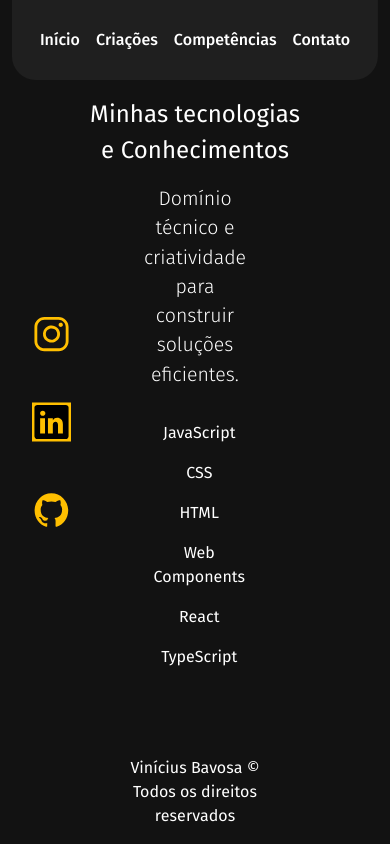
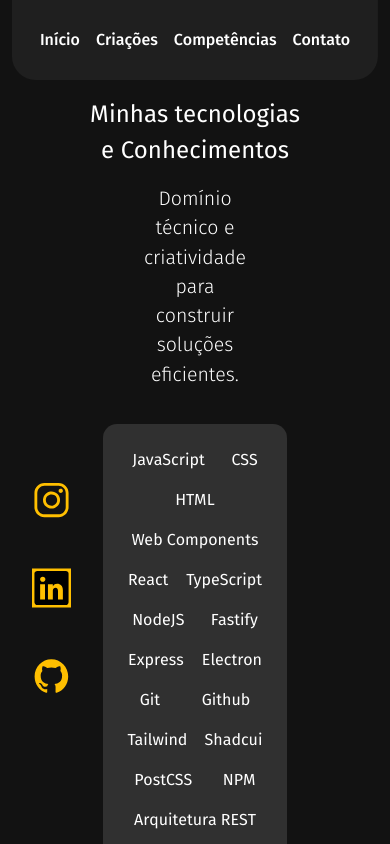
Before and after one commit to viniciusbavosa/MeuPortfolio, a React (Vite) app: page /skills in a window 390 px wide. Shown: the top 844 px of the page. Built offline with nearby package versions, Linux system fonts and the light colour scheme.

Commit message:
fix: responsiveness issue and minor changes

```diff
--- a/src/components/footer/footer.css
+++ b/src/components/footer/footer.css
@@ -3,7 +3,8 @@ footer {
   top: 0;
   left: 50%;
   transform: translateX(-50%);
-  padding: 1rem;
+  padding: 1em;
+  font-size: clamp(10px, 5vw, 14px);
   text-align: center;
 }
 
@@ -13,3 +14,9 @@ footer {
     bottom: 0;
   }
 }
+
+@container body (max-width: 320px) {
+  footer {
+    font-size: 10px;
+  }
+}
--- a/src/components/header/header.css
+++ b/src/components/header/header.css
@@ -83,3 +83,9 @@
     border-end-end-radius: 24px;
   }
 }
+
+@container body (max-width: 320px) {
+  .nav-items-wrapper {
+    font-size: 10px;
+  }
+}
--- a/src/index.css
+++ b/src/index.css
@@ -95,7 +95,7 @@ picture,
 svg,
 video {
   display: block;
-  max-width: 100%;
+  max-inline-size: 100%;
 }
 
 h1,
@@ -119,6 +119,11 @@ a {
 
 li {
   list-style: none;
+}
+
+button {
+  background-color: transparent;
+  border: none;
 }
 
 @media (prefers-reduced-motion: no-preference) {
--- a/src/pages/Contact/contact.tsx
+++ b/src/pages/Contact/contact.tsx
@@ -1,7 +1,7 @@
 export function Contact() {
   const mainTitle = "Entre em contato comigo!";
   const subtitle =
-    "Você pode me mandar uma mensagem através dos seguintes meios de comunicação.";
+    "Você pode me mandar uma mensagem através das redes sociais.";
 
   const social = [
     {
--- a/src/pages/Home/home.css
+++ b/src/pages/Home/home.css
@@ -9,10 +9,6 @@
   &:focus {
     transform: scale(1.2);
   }
-}
-
-.home-icon-wrapper {
-  display: none;
 }
 
 .home-img-wrapper {
@@ -34,25 +30,31 @@
   z-index: 1;
 
   .home-img-name {
-    font-size: 2rem;
+    font-size: clamp(1rem, 1vw, 3rem);
   }
 
   .home-img-age,
   .home-img-state {
-    font-size: 1.5rem;
+    font-size: clamp(1rem, 1vw, 2.3rem);
   }
 
   .home-img-hobbies {
     max-inline-size: var(--small-measure);
+    font-size: clamp(14px, 0.5vw, 2.3rem);
   }
 }
 
 .home-img-bg {
   grid-area: stack;
+  inline-size: clamp(200px, 25vw, 400px);
+  block-size: clamp(200px, 25vw, 400px);
 }
 
 .home-img-vinicius {
   grid-area: stack;
+  inline-size: clamp(200px, 25vw, 400px);
+  block-size: clamp(200px, 25vw, 400px);
+
   transform: translateY(5px);
   transition: 500ms 200ms ease-in-out;
   z-index: 2;
@@ -97,10 +99,11 @@
 
   .home-img-vinicius {
     transition: none;
+    opacity: 1;
 
     &:hover {
-      transform: translateY(5px);
-      opacity: initial;
+      transform: rotate(0) translateY(5px);
+      opacity: 1;
     }
   }
 
--- a/src/pages/Skills/skills.css
+++ b/src/pages/Skills/skills.css
@@ -1,18 +1,20 @@
 .skills-wrapper {
   display: flex;
-  flex-direction: column;
   flex-wrap: wrap;
   gap: 1rem;
-  max-inline-size: min(50%, var(--long-measure));
-  max-block-size: min(80vw, 500px);
+
+  background-color: #ffffff20;
+  border-radius: 14px;
+  padding: 1.5rem;
+
+  max-inline-size: min(80%, var(--long-measure));
   text-align: center;
-  padding: 1rem;
-  overflow-y: auto;
-  overscroll-behavior: contain;
-  scroll-behavior: smooth;
+
+  margin-block-start: max(5vw, 1rem);
 }
 
 .skill-item {
+  flex: 1 1 fit-content;
   transition: 200ms ease-in;
 
   &:hover,
--- a/src/pages/Skills/skills.tsx
+++ b/src/pages/Skills/skills.tsx
@@ -20,6 +20,7 @@ export default function Skills() {
     "Shadcui",
     "PostCSS",
     "NPM",
+    "Arquitetura REST",
     "API Restful",
     "Protocolo HTTP",
     "CORS",
```
